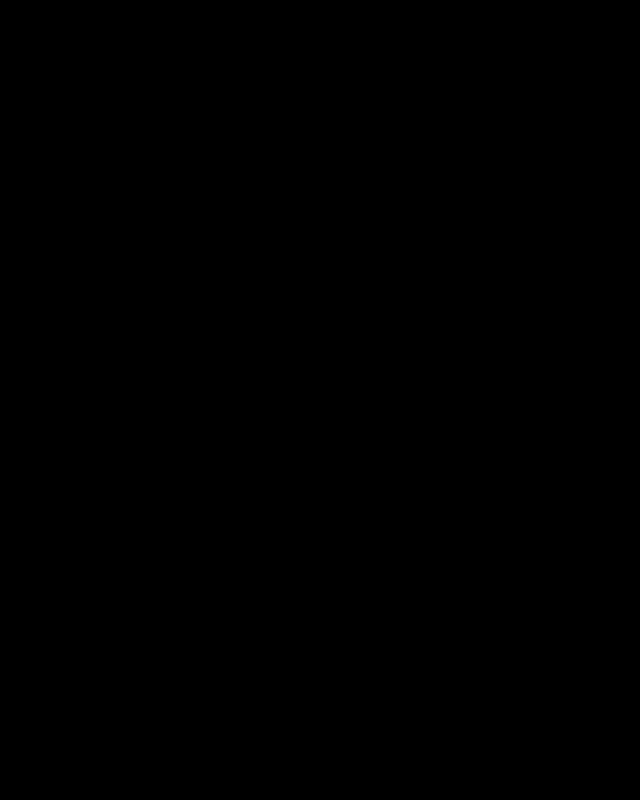
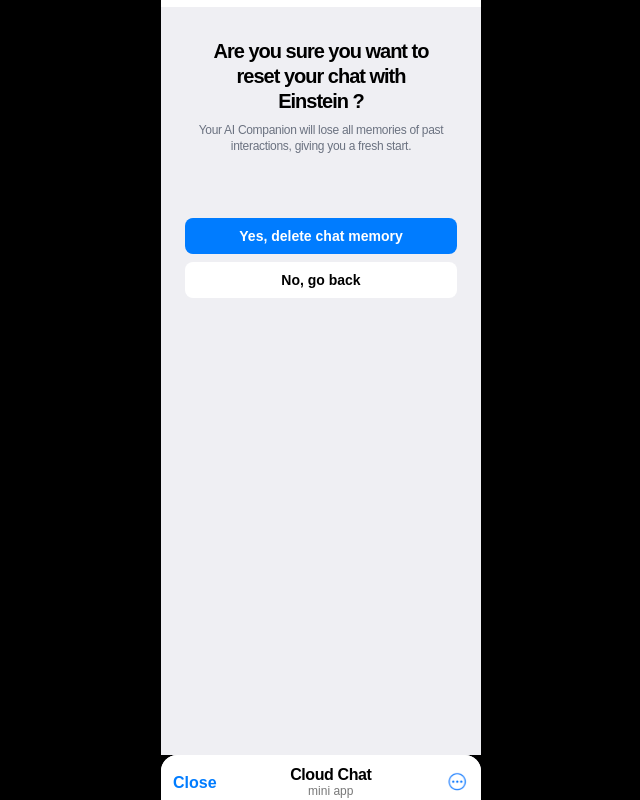
Before and after one commit to sda34495/companion-tele-app, a Next.js app: page / in a window 1280 px wide. Shown: the part 845-1645 px from the top of the page, without its empty margins (319-959 px from the left). Before the commit the page ends 800 px from the top, so only its background shows below. Built offline with nearby package versions, Linux system fonts and the light colour scheme.

Commit message:
fix: detail page

```diff
--- a/app/page.tsx
+++ b/app/page.tsx
@@ -13,8 +13,8 @@ export default function Home() {
 
     <>
     <Homepage/>
-    {/* <ResetChat/> */}
-    {/* <LoadingScreen/> */}
+    <ResetChat/>
+    <LoadingScreen/>
 
 
     </>
```
